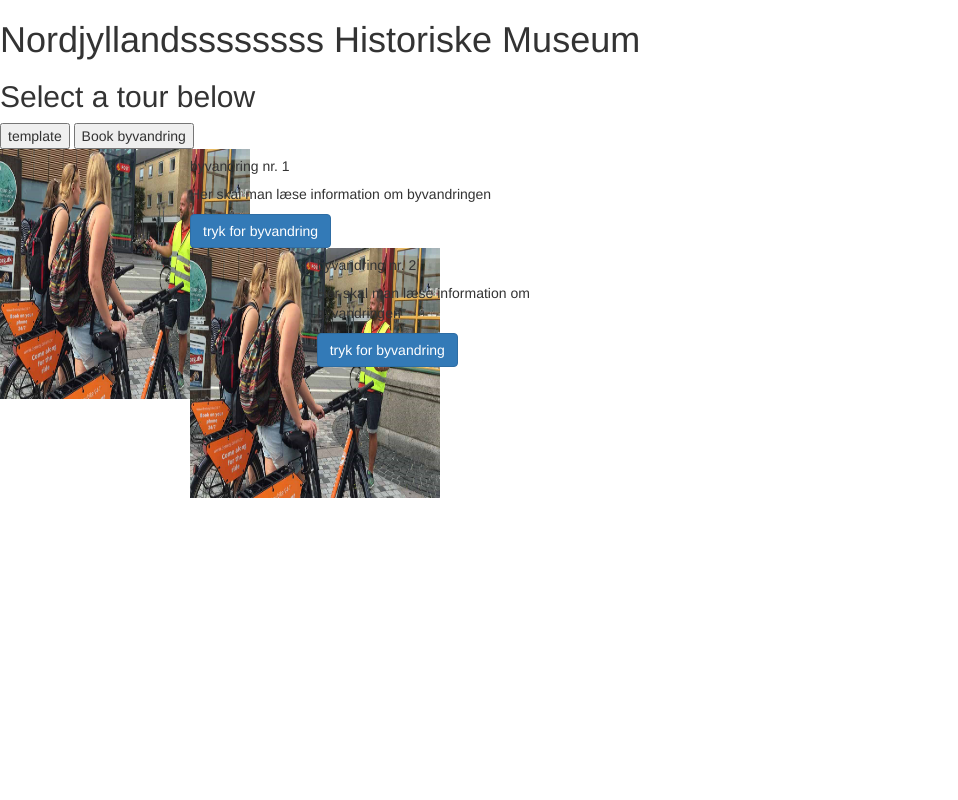
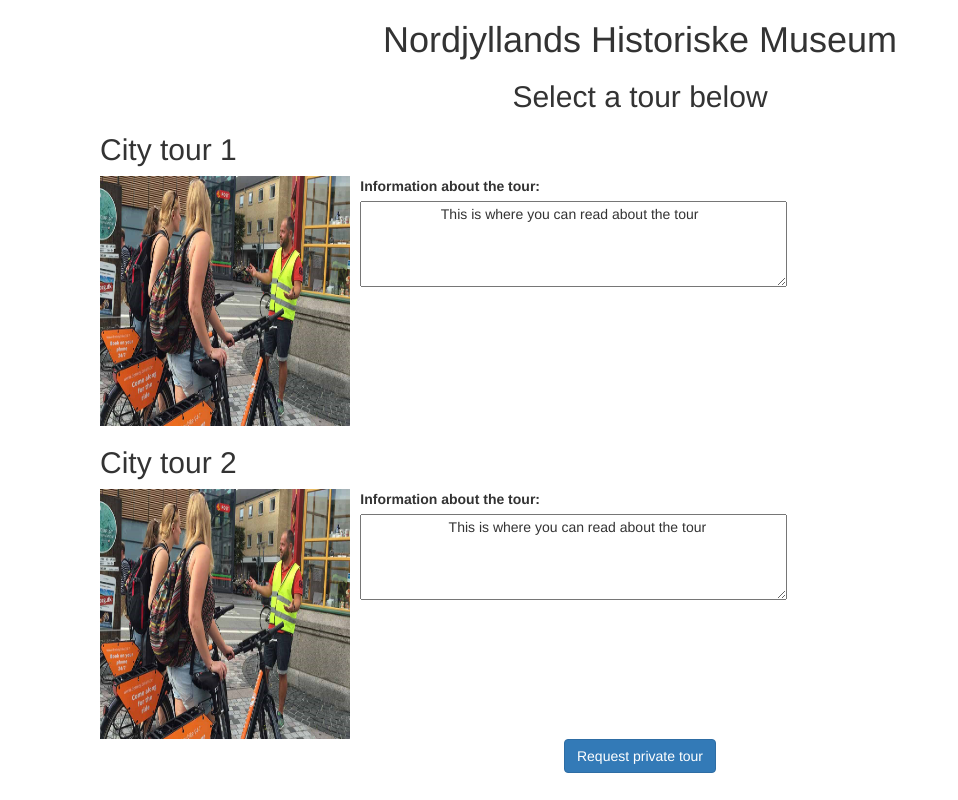
Before and after one commit to ida715e20/ida715e20, a plain HTML site: page åhhhhh.html in a window 1280 px wide. Shown: the whole page, without its empty margins (0-958 px from the left). Drawn offline with nearby package versions, Linux system fonts and the light colour scheme.

Commit message:
nyeste version

```diff
--- a/åhhhhh.html
+++ b/åhhhhh.html
@@ -6,36 +6,67 @@
       <link rel="stylesheet" href="https://maxcdn.bootstrapcdn.com/bootstrap/3.4.1/css/bootstrap.min.css">
       <script src="https://ajax.googleapis.com/ajax/libs/jquery/3.5.1/jquery.min.js"></script>
       <script src="https://maxcdn.bootstrapcdn.com/bootstrap/3.4.1/js/bootstrap.min.js"></script>
-      <title>The Museums of ncNotheren Jutland| Start Page</title>
+      <title> Start Page</title>
     </head>
+
+
     <body>
-      <h1>Nordjyllandssssssss Historiske Museum</h1>
-      <h2>Select a tour below</h2>
-      <button onclick="document.location='assets/template/template.html'"> template</button>
-      <button onclick="document.location='template.html'"> Book byvandring</button>
+      <div style="text-align: center;">
+        <h1>Nordjyllands Historiske Museum</h1>
+        <h2>Select a tour below</h2>
+      </div>
+
+      <div>
+        <h2 class="card-title" style="margin-left: 100px;">City tour 1</h2>
+      </div>
       <div class="card mb-3" style="max-width: 540px;">
         <div class="row no-gutters">
           <div class="col-md-4">
-            <img src="image/byvandring.jpg" class="card-img" alt="..." width="250" height="250">
+            <img src="image/byvandring.jpg" class="card-img" alt="..." width="250" height="250" style="margin-left: 100px;">
           </div>
           <div class="col-md-8">
             <div class="card-body">
-              <h5 class="card-title">byvandring nr. 1</h5>
-              <p class="card-text">Her skal man læse information om byvandringen</p>
-              <button type="button" class="btn btn-primary">tryk for byvandring</button>
+              <div style="text-align: right;">
+                <form action="/action_page.php">
+                  <label for="text">Information about the tour:</label>
+                  <textarea id="text" name="text" rows="4" cols="50" style="margin-left: 170px;">
+                    This is where you can read about the tour
+                    </textarea>
+                </form>
+              </div>
+            </div>
+          </div>
+        </div>
+      </div>
+    </body>
+
+    <footer>
+      <div>
+        <h2 class="card-title" style="margin-left: 100px;">City tour 2</h2>
+      </div>
       <div class="card mb-3" style="max-width: 540px;">
         <div class="row no-gutters">
           <div class="col-md-4">
-            <img src="image/byvandring.jpg" class="card-img" alt="..." width="250" height="250">
+            <img src="image/byvandring.jpg" class="card-img" alt="..." width="250" height="250" style="margin-left: 100px;">
           </div>
           <div class="col-md-8">
             <div class="card-body">
-              <h5 class="card-title">byvandring nr. 2</h5>
-              <p class="card-text">Her skal man læse information om byvandringen</p>
-              <button type="button" class="btn btn-primary">tryk for byvandring</button>
-          </div>
+              <div style="text-align: right;">
+                <form action="/action_page.php">
+                  <label for="text">Information about the tour:</label>
+                    <textarea id="text" name="text" rows="4" cols="50" style="margin-left: 170px;">
+                      This is where you can read about the tour
+                    </textarea>
+                </form>
+              </div>
+            </div>
         </div>
       </div>
-      </div>
-    </body>
+    </div>
+
+    <div style="text-align: center;">
+      <button type="button" class="btn btn-primary" onclick="document.location='template.html'">Request private tour</button>
+    </div>
+  </footer>
+
 </html>
```
